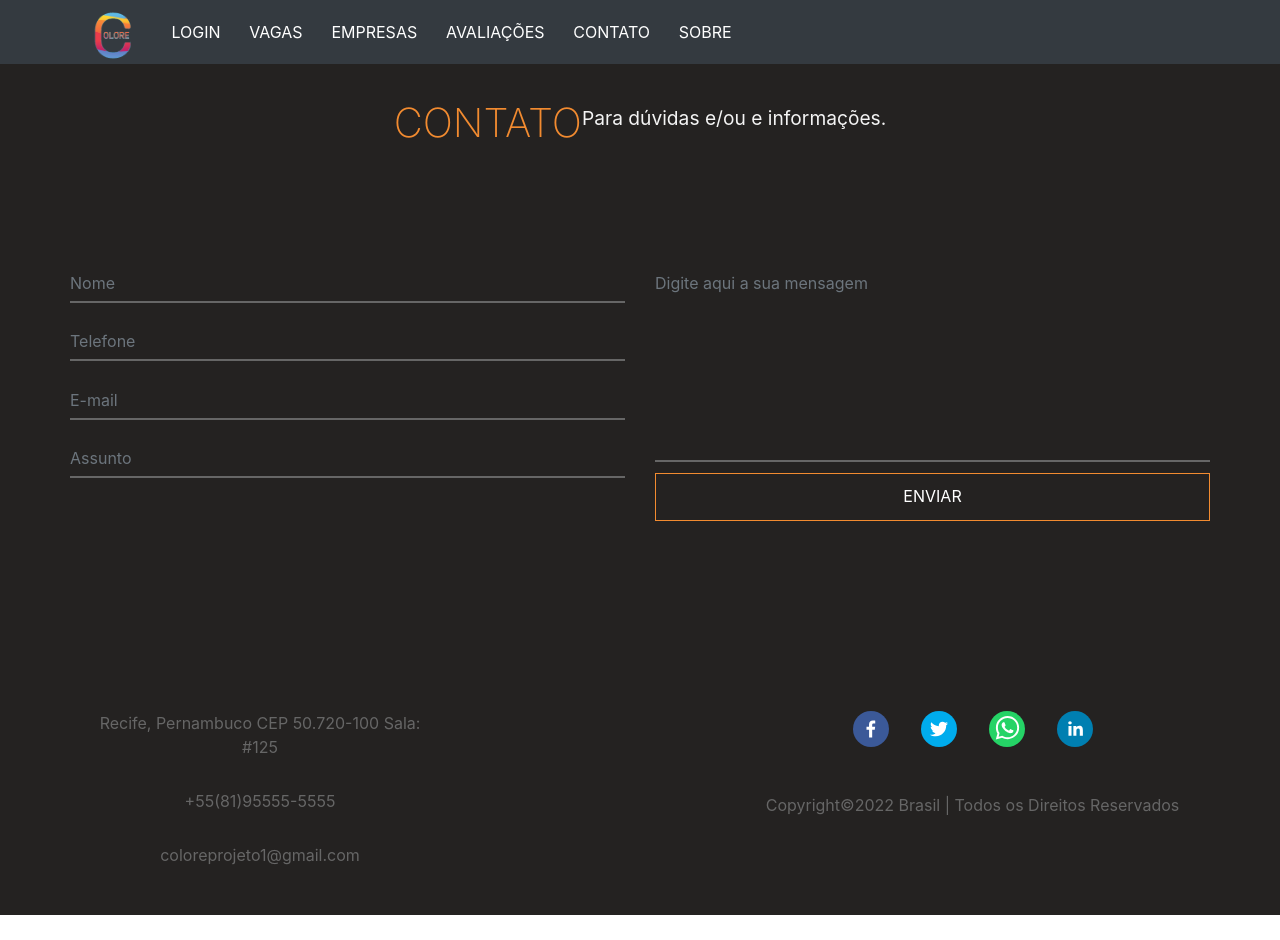
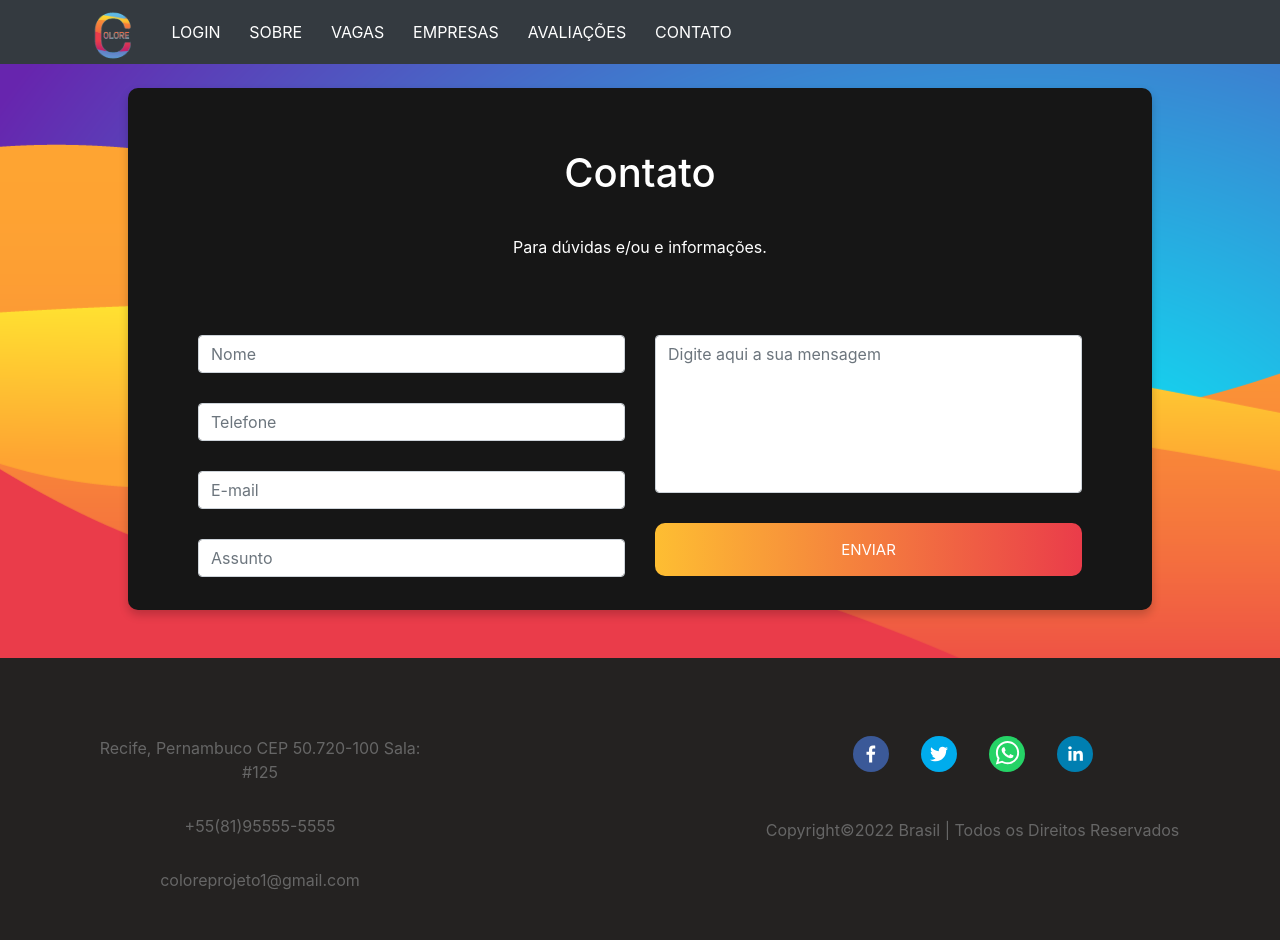
Before and after one commit to Recode-Squad-25/FrontEndEntrega4, a React (Create React App) app: page /contato in a window 1280 px wide. Before the commit the page ends 915 px from the top, so only its background shows below. Built offline with nearby package versions, Linux system fonts and the light colour scheme; a web font is replaced by a local one.

Commit message:
Alteração de itens na Nav-bar e contato.

```diff
--- a/src/components/Navbar.js
+++ b/src/components/Navbar.js
@@ -16,8 +16,11 @@ const Navbar = () => {
                 </button>
                 <div className="collapse navbar-collapse" id="navbarSupportedContent">
                     <ul className="navbar-nav ms-auto">
-                    <li className="nav-item">
+                        <li className="nav-item">
                             <Link to='/login' className="nav-link">Login</Link>
+                        </li>
+                        <li className="nav-item">
+                            <Link to='/sobre' className="nav-link">Sobre</Link>
                         </li>
                         <li className="nav-item">
                             <Link to='/vagas' className="nav-link">Vagas</Link>
@@ -31,9 +34,6 @@ const Navbar = () => {
                         <li className="nav-item">
                             <Link to='/contato' className="nav-link">Contato</Link>
                         </li>
-                        <li className="nav-item">
-                            <Link to='/sobre' className="nav-link">Sobre</Link>
-                        </li>
                     </ul>
                 </div>
             </div>
--- a/src/pages/Contato/index.jsx
+++ b/src/pages/Contato/index.jsx
@@ -32,20 +32,30 @@ const Contato = () => {
         emailjs.send(serviceID, templateID, variables, userID)
             .then(() => {
                 setSuccessMessage('Mensagem enviada com sucesso! Entraremos em contato assim que possível.');
-            }).catch(err => console.error(`Algo deu errado ${err}`));
+            }).catch(err => console.error(`Algo deu errado. ${err}`));
     };
 
     return (
-        <div className='contato'>
-            <div className='text-center'>
+        <div className='container-fluid contato'>
+            <div className='contato-wrap'>
+                <div>
+                    <div className='text-center contato-h1'>
                         <h1>Contato</h1>
+                    </div>
+                    <div className='text-center contato-p'>
                         <p>Para dúvidas e/ou e informações.</p>
-                <span className="success-message">{successMessage}</span>
                     </div>
+                    <span className="success-message text-center">{successMessage}</span>
+                </div>
+
+
+
                 <div className='container'>
                     <form onSubmit={handleSubmit(onSubmit)}>
                         <div className='row'>
                             <div className='col-md-6 col-xs-12 '>
+
+
                                 {/* NOME INPUT */}
                                 <div className='text-center'>
                                     <input
@@ -55,11 +65,11 @@ const Contato = () => {
                                         name='nome'
                                         aria-invalid={errors.nome ? "true" : "false"}
                                         {...register("nome", {
-                                        required: "Por favor, digite seu nome",
+                                            required: "Por favor, informe o seu nome",
                                             maxLength: {
                                                 value: 20,
                                                 message:
-                                                "Por favor, fornaça um nome com menos de 20 caracteres",
+                                                    "O nome deve conter entre 6 e 20 caracteres.",
                                             },
                                         })}
                                     />
@@ -68,6 +78,8 @@ const Contato = () => {
                                 <span className='error-message'>
                                     {errors.nome && errors.nome.message}
                                 </span>
+
+
                                 {/* TELEFONE INPUT */}
                                 <div className='text-center'>
                                     <input
@@ -76,7 +88,7 @@ const Contato = () => {
                                         placeholder='Telefone'
                                         phone='tefefone'
                                         aria-invalid={errors.telefone ? "true" : "false"}
-                                    {...register('telefone',{
+                                        {...register('telefone', {
                                             required: 'Por favor, insira o número do seu telefone',
                                         })
                                         }
@@ -86,6 +98,8 @@ const Contato = () => {
                                 <span className="error-message">
                                     {errors.telefone && errors.telefone.message}
                                 </span>
+
+
                                 {/* EMAIL INPUT */}
                                 <div className='text-center'>
                                     <input
@@ -108,6 +122,8 @@ const Contato = () => {
                                 <span className="error-message">
                                     {errors.email && errors.email.message}
                                 </span>
+
+
                                 {/* ASSUNTO INPUT */}
                                 <div className='text-center'>
                                     <input
@@ -117,7 +133,7 @@ const Contato = () => {
                                         name='assunto'
                                         aria-invalid={errors.assunto ? "true" : "false"}
                                         {...register('assunto', {
-                                            required: 'OOPS, você esqueceu de adicionar um assunto',
+                                            required: 'OOPS!, parece que você esqueceu de adicionar um assunto',
                                         })
                                         }
                                     />
@@ -128,15 +144,17 @@ const Contato = () => {
                                 </span>
                             </div>
                             <div className='col-md-6 col-sm-12'>
+
+
                                 {/* MENSAGEM */}
                                 <div className='text-center'>
                                     <textarea
                                         type='text'
                                         className='form-control'
                                         placeholder='Digite aqui a sua mensagem'
-                                    name='mensagem'
+                                        name='mensagem' rows={6}
                                         aria-invalid={errors.mensagem ? "true" : "false"}
-                                    {...register('mensagem',{
+                                        {...register('mensagem', {
                                             required: "Por favor, digite aqui a sua mensagem...",
                                         })
                                         }
@@ -146,10 +164,11 @@ const Contato = () => {
                                 <span className="error-message">
                                     {errors.mensagem && errors.mensagem.message}
                                 </span>
-                            <button className='btn-contato contact-btn' type='submit'>ENVIAR</button>
+                                <button className='btn btn-success text-center form-btn' type='submit'>ENVIAR</button>
                             </div>
                         </div>
                     </form>
+                </div>
             </div>
         </div>
     )
--- a/src/styles/contato.css
+++ b/src/styles/contato.css
@@ -1,143 +1,59 @@
 @import url('https://fonts.googleapis.com/css2? family= Castoro & family= Roboto+Condensed:wght@300 & display=swap');
 
-/************************* CORES ***********************/
-
-:root {
-  --branco: #fff;
-  --preto: rgba(#255,255,255,0);
-  --cinzaclaro: #f4f4f4;
-  --cinza: #ccd1d9;
-  --cinzaescuro: #666666;
-  --dark: #033,37,41;
-  --cor-primaria: #F26D3D;
-  --preto-hover: #242221;
-  --pretoopaco: rgba(0,0,0,0.7);
-  --cor-secundaria:#4B68BF;
-  --cor-secundaria2: #F28B30;
-  --cor-secudaria3:#F2C230;
-  --verde: green;
-
-}
-
-.body {
+* {
+  margin: 0;
+  padding: 0;
   font-family: 'Roboto Condensed' sans-serif !important;
 }
 
-.contato {
-    background: var(--preto-hover);
+.contato  {
+    background-image: url(../images/assets/Fundo_arte.png);
     padding: 3rem 0;
   }
-
-  .contato h1 {
-    color: var(--cor-secundaria2);
-    padding: 1.3rem 0;
+  .contato input, .contato textarea {
+    resize: none;
+  }
+  .contato-wrap {
+    margin-left: 10%;
+    margin-top: 40px;
+    width: 80%;
+    background-color:#161616;
+    border-radius: 10px;
+    overflow: hidden;
+    padding: 77px 55px 33px 55px;
+    box-shadow: 0 5px 10px 0px rgba(0, 0, 0, 0.2);
+  }
+  .contato-h1 h1 {
+    margin-top: -5%;
+    color: #fff;
+  }
+  .contato-p p {
+    color: #fff;
+  }
+  .form-btn {
+    font-size: 15px;;
+    border-radius: 10px;
+    border: none;
+    color: fff;
+    line-height: 1.2;
     text-transform: uppercase;
-    font-weight: 200;
-  }
-
-  .contato p {
-    color: var(--cinzaclaro);
-    font-size: 1.2rem;
-  }
-
-  .contato input, .contato textarea {
+    display: flex;
+    justify-content: center;
+    align-items: center;
     width: 100%;
-    box-sizing: border-box;
-    background: none;
-    resize: none;
-    border: 0;
-    border-bottom: 0.125rem solid var(--cinzaescuro);
-    border-radius: 0;
-    color: var(--cinza);
-    outline: 0 !important;
-    box-shadow: none !important;
-    margin-bottom: 1rem;
-    padding-left: 0 !important;
-  }
-
- .contato .container {
-   padding: 4rem 0;
- }
-
- .contato input:focus, .contato textarea:focus {
-   background: transparent;
-   color: var(--cor-secundaria2);
-   border-bottom: 0.125rem solid var(--cinzaescuro);
- }
-
- .contato textarea {
-   height: 12.3rem !important;
- }
-
- .btn-contato {
-   border: 1px solid var(--cor-secundaria2);
-   text-transform: uppercase;
-   border-radius: 0;
-   padding: 0.625rem 0.75rem 0.75rem 0.75rem;
-   color: var(--branco);
-   margin: 2rem;
- }
-
- .btn-contato:hover {
-   text-decoration: none;
-   background-color: var(--cor-secundaria2);
-   color: var(--branco);
-   transition:  .2s ease-in-out;
- }
-
- .contact-btn {
-   margin: 1rem 0 0 0;
-   width: 100%;
-   background: none;
- }
-
- .line {
-   position: relative;
-   top: -0.8rem;
-   width: 0;
-   height: 0.125rem;
-   background: var(--cor-secundaria2);
-   display: inline-block;
- }
-
- input:focus+.line, textarea:focus+.line {
-   width: 100%;
-   transition: width 0.5s ease-in-out;
- }
-
- input.form-control {
-   margin: -0.3rem 0;
- }
-
- textarea.form-control {
-   margin: -0.3rem 0;
- }
-
- @media (max-width:768px) {
-
-   .contato {
-     overflow-x: hidden;
-   }
-
-   .contato .container {
-     padding: 0 1rem;
-   }
-
-   .contato p {
-     padding: 0 0.4rem;
-   }
- }
-
+    height: 53px;
+    background: -webkit-linear-gradient(to left,#EA3C4A,#FEBE32);
+    background: -o-linear-gradient(to left,#EA3C4A,#FEBE32);
+    background: -moz-linear-gradient(to left,#EA3C4A,#FEBE32);
+    background: linear-gradient(to left,#EA3C4A,#FEBE32);
+}
  /***************************** AJUSTES BACKEND **********************************/
 
  .error-message {
-   color: var(--branco);
-   background: var(--cor-secundaria2);
+   color: red;
    text-align: left;
-
  }
-
  .success-message {
    font-weight: 500;
-   color: var(--verde);
+   color: green
  }
```
Lines whose indentation alone changed are shown as unchanged.
